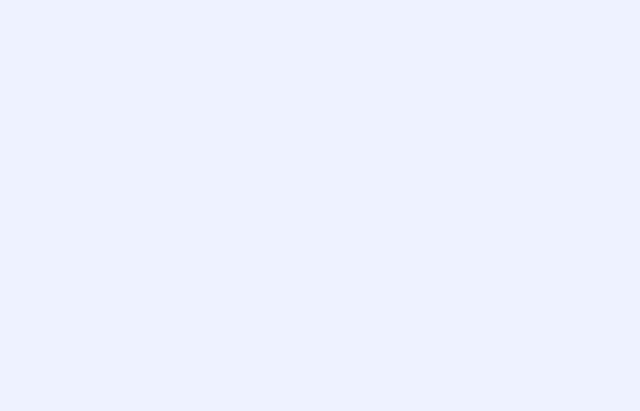
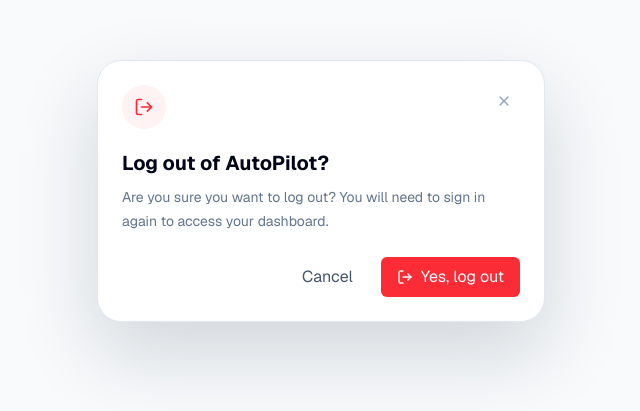
Before and after one commit to budhathoki10/SocialMediaPlatform, a Next.js app: page /logoutPage in a window 1280 px wide. Before the commit this address had no page. Shown: the part 209-620 px from the top of the page, without its empty margins (319-959 px from the left). Built offline with nearby package versions, Linux system fonts and the light colour scheme.

Commit message:
changes and fix the bug of linkedin

```diff
--- a/app/api/share/linkedin/route.js
+++ b/app/api/share/linkedin/route.js
@@ -4,6 +4,7 @@ import { NextResponse } from "next/server";
 
 import { authOptions } from "@/app/api/auth/[...nextauth]/route";
 import { connectDB } from "@/lib/db";
+import { prepareLinkedInCommentary } from "@/lib/linkedin-post";
 import { ConnectedAccount, Post, PostPlatform, User, getKathmanduDate } from "@/lib/models";
 
 export async function getCurrentUser() {
@@ -36,7 +37,7 @@ export async function publishLinkedInPost({ postId, userId, content }) {
 
   const directContent = typeof content === "string" ? content.trim() : "";
   let post = null;
-  let commentary = directContent;
+  let postBody = directContent;
 
   if (postId) {
     if (!mongoose.isValidObjectId(postId)) {
@@ -51,11 +52,22 @@ export async function publishLinkedInPost({ postId, userId, content }) {
       return { ok: false, statusCode: 404, error: "Post not found." };
     }
 
-    commentary = [post.pr_title, post.content].filter(Boolean).join("\n");
+    postBody = post.content;
   }
 
-  if (!commentary) {
-    return { ok: false, statusCode: 400, error: "Post content is required." };
+  let commentary;
+
+  try {
+    // pr_title is dashboard metadata, not the LinkedIn post body. Publishing
+    // only the body also prevents a missing body from becoming a successful
+    // heading-only LinkedIn post.
+    commentary = prepareLinkedInCommentary(postBody);
+  } catch (error) {
+    return {
+      ok: false,
+      statusCode: 400,
+      error: error instanceof Error ? error.message : "Post content is required.",
+    };
   }
 
   const account = await ConnectedAccount.findOne({
--- a/app/globals.css
+++ b/app/globals.css
@@ -99,6 +99,23 @@ textarea,
 select,
 table {
   font: inherit;
+}
+
+/* Interactive controls should advertise when they can be clicked. Keeping
+   this global prevents new buttons and toggles from silently missing the
+   correct cursor, while disabled controls always communicate their state. */
+button:not(:disabled),
+[role="button"]:not([aria-disabled="true"]),
+[role="switch"]:not([aria-disabled="true"]),
+input:is([type="checkbox"], [type="radio"], [type="range"]):not(:disabled) {
+  cursor: pointer;
+}
+
+button:disabled,
+[role="button"][aria-disabled="true"],
+[role="switch"][aria-disabled="true"],
+input:is([type="checkbox"], [type="radio"], [type="range"]):disabled {
+  cursor: not-allowed;
 }
 
 a {
--- a/app/logoutPage/page.tsx
+++ b/app/logoutPage/page.tsx
@@ -1,20 +1,74 @@
 "use client";
 
-import { useEffect } from "react";
+import { LogOut, X } from "lucide-react";
 import { signOut } from "next-auth/react";
 import { useRouter } from "next/navigation";
+import { useState } from "react";
+
+import PressableButton from "@/components/motion/PressableButton";
 
 export default function LogoutPage() {
   const router = useRouter();
+  const [isLoggingOut, setIsLoggingOut] = useState(false);
 
-  useEffect(() => {
-    async function logout() {
-      await signOut({ redirect: false });
-      router.replace("/login");
-    }
+  async function confirmLogout() {
+    if (isLoggingOut) return;
 
-    void logout();
-  }, [router]);
+    setIsLoggingOut(true);
+    await signOut({ callbackUrl: "/login" });
+  }
 
-  return null;
+  return (
+    <main className="grid min-h-screen place-items-center bg-slate-50 p-4">
+      <section
+        role="dialog"
+        aria-modal="true"
+        aria-labelledby="logout-title"
+        aria-describedby="logout-description"
+        className="w-full max-w-md rounded-panel border border-slate-200 bg-white p-6 shadow-panel"
+      >
+        <div className="flex items-start justify-between gap-4">
+          <span className="grid h-11 w-11 shrink-0 place-items-center rounded-full bg-red-50 text-red-500">
+            <LogOut className="h-5 w-5" />
+          </span>
+          <PressableButton
+            type="button"
+            onClick={() => router.back()}
+            disabled={isLoggingOut}
+            aria-label="Cancel logout"
+            className="grid h-8 w-8 place-items-center rounded-md text-slate-400 hover:bg-slate-100 hover:text-slate-700 disabled:opacity-50"
+          >
+            <X className="h-4 w-4" />
+          </PressableButton>
+        </div>
+
+        <h1 id="logout-title" className="mt-5 text-xl font-bold text-slate-950">
+          Log out of AutoPilot?
+        </h1>
+        <p id="logout-description" className="mt-2 text-sm leading-6 text-slate-500">
+          Are you sure you want to log out? You will need to sign in again to access your dashboard.
+        </p>
+
+        <div className="mt-6 flex justify-end gap-3">
+          <PressableButton
+            type="button"
+            onClick={() => router.back()}
+            disabled={isLoggingOut}
+            className="h-10 rounded-md px-4 text-sm font-semibold text-slate-600 hover:bg-slate-100 disabled:opacity-50"
+          >
+            Cancel
+          </PressableButton>
+          <PressableButton
+            type="button"
+            onClick={() => void confirmLogout()}
+            disabled={isLoggingOut}
+            className="inline-flex h-10 items-center gap-2 rounded-md bg-red-500 px-4 text-sm font-bold text-white hover:bg-red-600 disabled:cursor-wait disabled:opacity-60"
+          >
+            <LogOut className="h-4 w-4" />
+            {isLoggingOut ? "Logging out…" : "Yes, log out"}
+          </PressableButton>
+        </div>
+      </section>
+    </main>
+  );
 }
--- a/components/dashboard/DashboardSidebar.tsx
+++ b/components/dashboard/DashboardSidebar.tsx
@@ -12,14 +12,17 @@ import {
   Newspaper,
   Settings,
   Share2,
+  X,
   Zap,
 } from "lucide-react";
 import Image from "next/image";
 import Link from "next/link";
-import { motion } from "motion/react";
+import { signOut } from "next-auth/react";
+import { AnimatePresence, motion } from "motion/react";
 import { usePathname } from "next/navigation";
 import { useState } from "react";
 
+import { ModalBackdrop, ModalPanel } from "@/components/motion/Modal";
 import PressableButton from "@/components/motion/PressableButton";
 import { SPRING } from "@/lib/motion/tokens";
 
@@ -56,11 +59,20 @@ function SidebarIconTooltip({ label, children }: { children: React.ReactNode; la
 export default function DashboardSidebar() {
   const pathname = usePathname();
   const [socialOpen, setSocialOpen] = useState(false);
+  const [logoutOpen, setLogoutOpen] = useState(false);
+  const [isLoggingOut, setIsLoggingOut] = useState(false);
   const socialActive = pathname.startsWith("/dashboard/socials");
 
+  async function confirmLogout() {
+    if (isLoggingOut) return;
+
+    setIsLoggingOut(true);
+    await signOut({ callbackUrl: "/login" });
+  }
+
   return (
-
-    <aside className="hidden h-screen w-[248px] shrink-0 flex-col overflow-hidden border-r border-slate-200 bg-white px-5 py-6 lg:flex">
+    <>
+      <aside className="hidden h-screen w-[248px] shrink-0 flex-col overflow-hidden border-r border-slate-200 bg-white px-5 py-6 lg:flex">
       <div>
         <Link href="/dashboard" className="inline-flex items-center gap-2">
           <span className="relative h-8 w-8 overflow-hidden rounded-control">
@@ -180,12 +192,79 @@ export default function DashboardSidebar() {
             <CircleHelp className="h-4 w-4" />
             Help Center
           </a>
-          <Link href="/logoutPage" className="flex h-9 items-center gap-3 rounded-control px-4 text-sm font-medium text-red-500 hover:bg-red-50">
+          <button
+            type="button"
+            onClick={() => setLogoutOpen(true)}
+            className="flex h-9 w-full items-center gap-3 rounded-control px-4 text-sm font-medium text-red-500 hover:bg-red-50"
+          >
             <LogOut className="h-4 w-4" />
             Logout
-          </Link>
+          </button>
         </div>
       </div>
-    </aside>
+      </aside>
+
+      <AnimatePresence>
+        {logoutOpen && (
+          <ModalBackdrop
+            role="presentation"
+            onClick={() => !isLoggingOut && setLogoutOpen(false)}
+            className="fixed inset-0 z-[100] grid place-items-center bg-slate-950/45 p-4 backdrop-blur-md"
+          >
+            <ModalPanel
+              role="dialog"
+              aria-modal="true"
+              aria-labelledby="logout-confirmation-title"
+              aria-describedby="logout-confirmation-description"
+              onClick={(event) => event.stopPropagation()}
+              className="relative w-full max-w-[410px] overflow-hidden rounded-[24px] border border-white/80 bg-white/95 shadow-[0_28px_80px_-20px_rgba(15,23,42,0.45)]"
+            >
+              <div className="absolute inset-x-0 top-0 h-24 bg-gradient-to-b from-red-50/90 to-transparent" />
+              <PressableButton
+                type="button"
+                onClick={() => setLogoutOpen(false)}
+                disabled={isLoggingOut}
+                aria-label="Close logout confirmation"
+                className="absolute right-4 top-4 z-10 grid h-8 w-8 place-items-center rounded-full text-slate-400 hover:bg-white hover:text-slate-700 hover:shadow-sm disabled:opacity-50"
+              >
+                <X className="h-4 w-4" />
+              </PressableButton>
+
+              <div className="relative px-7 pb-7 pt-8">
+                <div className="mx-auto grid h-16 w-16 place-items-center rounded-full border-[6px] border-red-50 bg-red-100 text-red-600 shadow-sm">
+                  <LogOut className="h-6 w-6" strokeWidth={2.25} />
+                </div>
+                <h2 id="logout-confirmation-title" className="mt-5 text-center text-[22px] font-extrabold tracking-tight text-slate-950">
+                  Ready to log out?
+                </h2>
+                <p id="logout-confirmation-description" className="mx-auto mt-2 max-w-xs text-center text-sm leading-6 text-slate-500">
+                  Your work is safely saved. You’ll need to sign in again to return to your dashboard.
+                </p>
+
+                <div className="mt-7 grid grid-cols-2 gap-3">
+                  <PressableButton
+                    type="button"
+                    onClick={() => setLogoutOpen(false)}
+                    disabled={isLoggingOut}
+                    className="h-11 cursor-pointer rounded-xl border border-slate-200 bg-white text-sm font-bold text-slate-700 shadow-sm hover:border-slate-300 hover:bg-slate-50 disabled:cursor-not-allowed disabled:opacity-50"
+                  >
+                    Cancel
+                  </PressableButton>
+                  <PressableButton
+                    type="button"
+                    onClick={() => void confirmLogout()}
+                    disabled={isLoggingOut}
+                    className="inline-flex h-11 cursor-pointer items-center justify-center gap-2 rounded-xl bg-red-500 text-sm font-bold text-white shadow-[0_8px_20px_-8px_rgba(239,68,68,0.8)] hover:bg-red-600 disabled:cursor-wait disabled:opacity-60"
+                  >
+                    <LogOut className="h-4 w-4" />
+                    {isLoggingOut ? "Logging out…" : "Log out"}
+                  </PressableButton>
+                </div>
+              </div>
+            </ModalPanel>
+          </ModalBackdrop>
+        )}
+      </AnimatePresence>
+    </>
   );
 }
--- /dev/null
+++ b/lib/linkedin-post.js
@@ -0,0 +1,17 @@
+export const LINKEDIN_MAX_COMMENTARY_LENGTH = 3000;
+
+export function prepareLinkedInCommentary(content) {
+  const commentary = typeof content === "string" ? content.trim() : "";
+
+  if (!commentary) {
+    throw new Error("LinkedIn post body is empty; publication was stopped.");
+  }
+
+  if (commentary.length > LINKEDIN_MAX_COMMENTARY_LENGTH) {
+    throw new Error(
+      `LinkedIn post body must be ${LINKEDIN_MAX_COMMENTARY_LENGTH} characters or fewer.`,
+    );
+  }
+
+  return commentary;
+}
```
Also changed, not shown: 1 other file (tests, documents, lock files or other folders).
